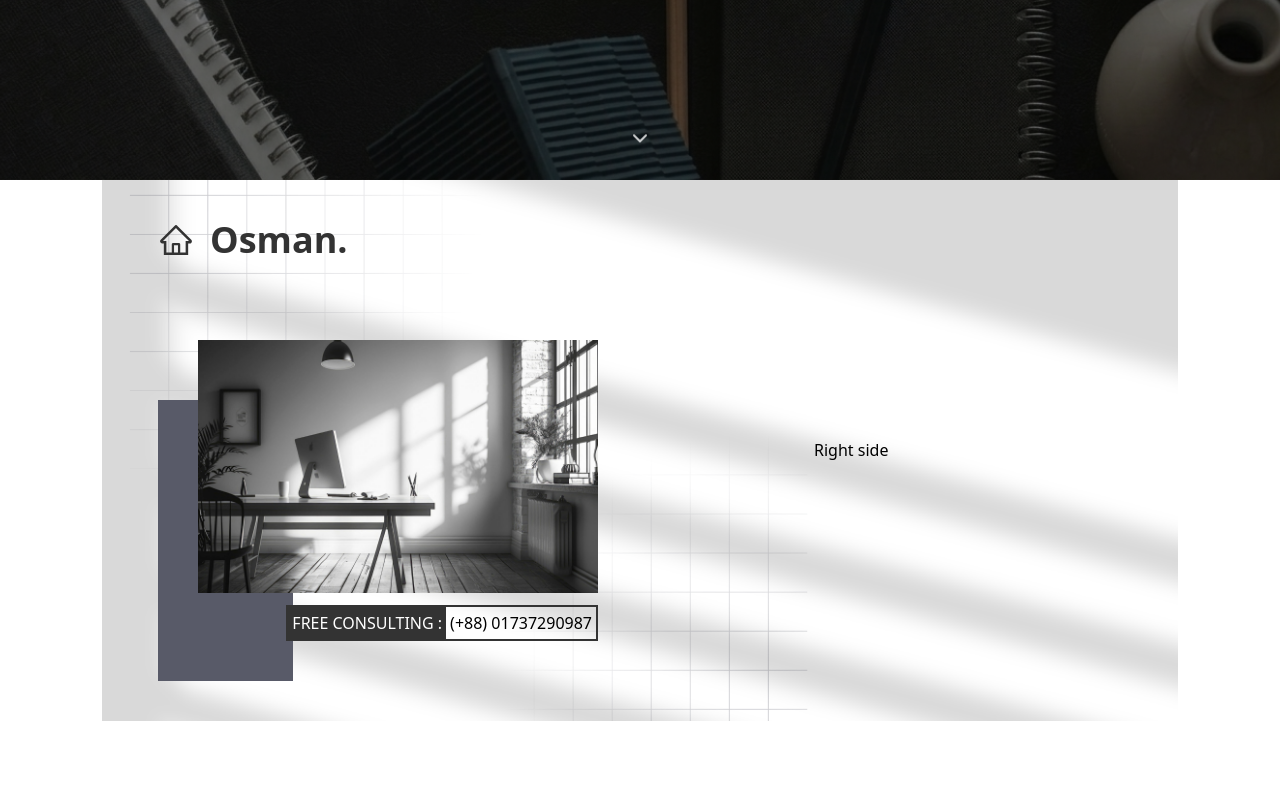
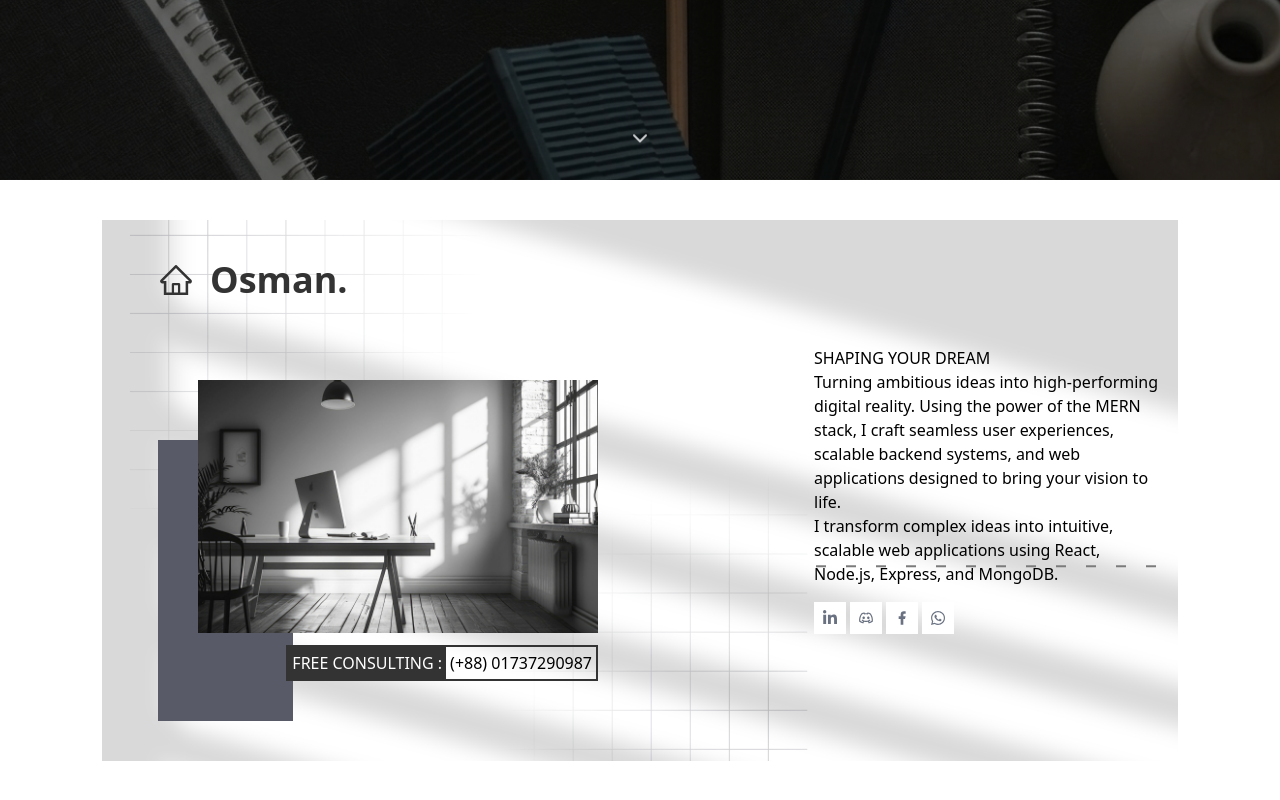
Before and after one commit to osman10/portfolio, a Next.js app: page /skils in a window 1280 px wide. Shown: the part 620-1420 px from the top of the page. Built offline with nearby package versions, Linux system fonts and the light colour scheme.

Commit message:
Active social links

```diff
--- a/app/about/page.tsx
+++ b/app/about/page.tsx
@@ -6,6 +6,7 @@ import { FaCode, FaMapMarkerAlt, FaBriefcase, FaClock, FaArrowRight } from "reac
 import TabsSection from "../components/Tab";
 import CustomLink from "../components/CustomLink";
 import { GoDownload } from "react-icons/go";
+import GitHub from "../components/GitHub";
 
 
 const page = () => {
@@ -71,11 +72,6 @@ const page = () => {
         {/* Placed at the bottom of the hero section */}
         <ScrollIndicator />
       </div>
-
-
-
-      {/* Tab section */}
-      <TabsSection />
 
 
 
@@ -215,6 +211,7 @@ const page = () => {
           </div>
         </div>
       </section>
+      <GitHub/>
     </>
   );
 };
--- a/app/components/GoogleMapEmbed.tsx
+++ b/app/components/GoogleMapEmbed.tsx
@@ -12,7 +12,7 @@ export default function GoogleMapEmbed({
   const embedUrl = "https://www.google.com/maps/embed?pb=!1m14!1m12!1m3!1d3646.6350374658814!2d88.99180484773275!3d23.937974372635573!2m3!1f0!2f0!3f0!3m2!1i1024!2i768!4f13.1!5e0!3m2!1sen!2sbd!4v1794197710601!5m2!1sen!2sbd";
 
   return (
-    <div className={`w-full overflow-hidden rounded-lg shadow-md ${className}`} style={{ height }}>
+    <div className={`w-full overflow-hidden  shadow-md ${className}`} style={{ height }}>
       <iframe
         title="Google Map Location"
         src={embedUrl}
--- a/app/components/ShapeYourDream.tsx
+++ b/app/components/ShapeYourDream.tsx
@@ -1,10 +1,11 @@
 import Image from "next/image";
 import { AiOutlineHome } from "react-icons/ai";
+import SocialLink from "./SocialLink";
 
 
 const ShapeYourDream = () => {
     return (
-        <div className="relative container mx-auto  bg-[url('/images/dream/shade.png')] bg-cover bg-center bg-no-repeat">
+        <div className="relative container mx-auto  bg-[url('/images/dream/shade.png')] bg-cover bg-center bg-no-repeat my-10">
             <div className="flex flex-col md:flex-row items-center justify-betwen gap-0 bg-[url('/images/dream/linebg.png')] bg-cover bg-left bg-no-repeat ">
 
 
@@ -34,7 +35,15 @@ const ShapeYourDream = () => {
 
 
                 {/* Right side */}
-                <div className="flex-1">Right side</div>
+                <div className="flex-1 bg-[url('/images/dream/textbg.png')] bg-no-repeat">
+                    <div className="flex flex-col">
+                        <h1>SHAPING YOUR DREAM</h1>
+                        <p>Turning ambitious ideas into high-performing digital reality. Using the power of the MERN stack, I craft seamless user experiences, scalable backend systems, and web applications designed to bring your vision to life.</p>
+                        <p>I transform complex ideas into intuitive, scalable web applications using React, Node.js, Express, and MongoDB.</p>
+                        <SocialLink/>
+                    </div>
+
+                </div>
 
 
 
--- /dev/null
+++ b/app/components/SocialLink.tsx
@@ -0,0 +1,26 @@
+import { FaLinkedinIn, FaWhatsapp } from "react-icons/fa";
+import { RiDiscordLine, RiFacebookFill } from "react-icons/ri";
+import Link from "next/link";
+const SocialLink = () => {
+    return (
+        <div>
+            {/* social links */}
+            <div className="flex flex-row items-center  gap-1 pt-4">
+                <Link href="https://www.linkedin.com/in/osmanmirpur/" className="p-2 text-gray-500 bg-white hover:bg-dark-orange hover:text-white transition-colors">
+                    <FaLinkedinIn />
+                </Link>
+                <Link href="https://discord.com/users/1493113939628658769" className="p-2 text-gray-500 bg-white hover:bg-dark-orange hover:text-white transition-colors">
+                    <RiDiscordLine />
+                </Link>
+                <Link href="https://www.facebook.com/profile.php?id=100003858831991" className="p-2 text-gray-500 bg-white hover:bg-dark-orange hover:text-white transition-colors">
+                    <RiFacebookFill />
+                </Link>
+                <Link href="https://wa.me/8801737290987" className="p-2 text-gray-500 bg-white hover:bg-dark-orange hover:text-white transition-colors">
+                    <FaWhatsapp />
+                </Link>
+            </div>
+        </div>
+    );
+};
+
+export default SocialLink;
--- a/app/page.tsx
+++ b/app/page.tsx
@@ -2,14 +2,10 @@
 import { AiOutlineHome } from "react-icons/ai";
 import ScrollIndicator from "./components/ScrollIndicator";
 import { motion } from "framer-motion";
-import Link from "next/link";
-import { FaGithub, FaLinkedinIn, FaWhatsapp } from "react-icons/fa";
-import { RiDiscordLine, RiFacebookFill } from "react-icons/ri";
 import CarouselSlider from "./components/CarouselSlider";
 import GitHub from "./components/GitHub";
 import Parallax from "./components/Parallax";
-
-
+import SocialLink from "./components/SocialLink";
 
 
 
@@ -74,22 +70,8 @@ const page = () => {
               <h1 className="text-3xl sm:text-5xl uppercase font-light">Where ideas meet skills</h1>
               <p className="text-justify font-extralight text-sm sm:text-base">As a MERN stack developer, I build dynamic, scalable, and responsive web applications from the database up to the user interface.</p>
               <p className="text-justify font-extralight text-sm sm:text-base">My core expertise lies in designing robust RESTful APIs with Node.js and Express, managing flexible data models in MongoDB, and crafting intuitive, high-performance front-end experiences using React.</p>
-
-              {/* social links */}
-              <div className="flex flex-row items-center justify-center gap-4 pt-4">
-                <Link href="#" className="p-2 text-gray-500 bg-white hover:bg-dark-orange hover:text-white transition-colors">
-                  <FaLinkedinIn />
-                </Link>
-                <Link href="#" className="p-2 text-gray-500 bg-white hover:bg-dark-orange hover:text-white transition-colors">
-                  <RiDiscordLine />
-                </Link>
-                <Link href="#" className="p-2 text-gray-500 bg-white hover:bg-dark-orange hover:text-white transition-colors">
-                  <RiFacebookFill />
-                </Link>
-                <Link href="#" className="p-2 text-gray-500 bg-white hover:bg-dark-orange hover:text-white transition-colors">
-                  <FaWhatsapp />
-                </Link>
-              </div>
+            {/* Social Links */}
+            <SocialLink/>
             </motion.div>
 
             {/* right side slider */}
```
